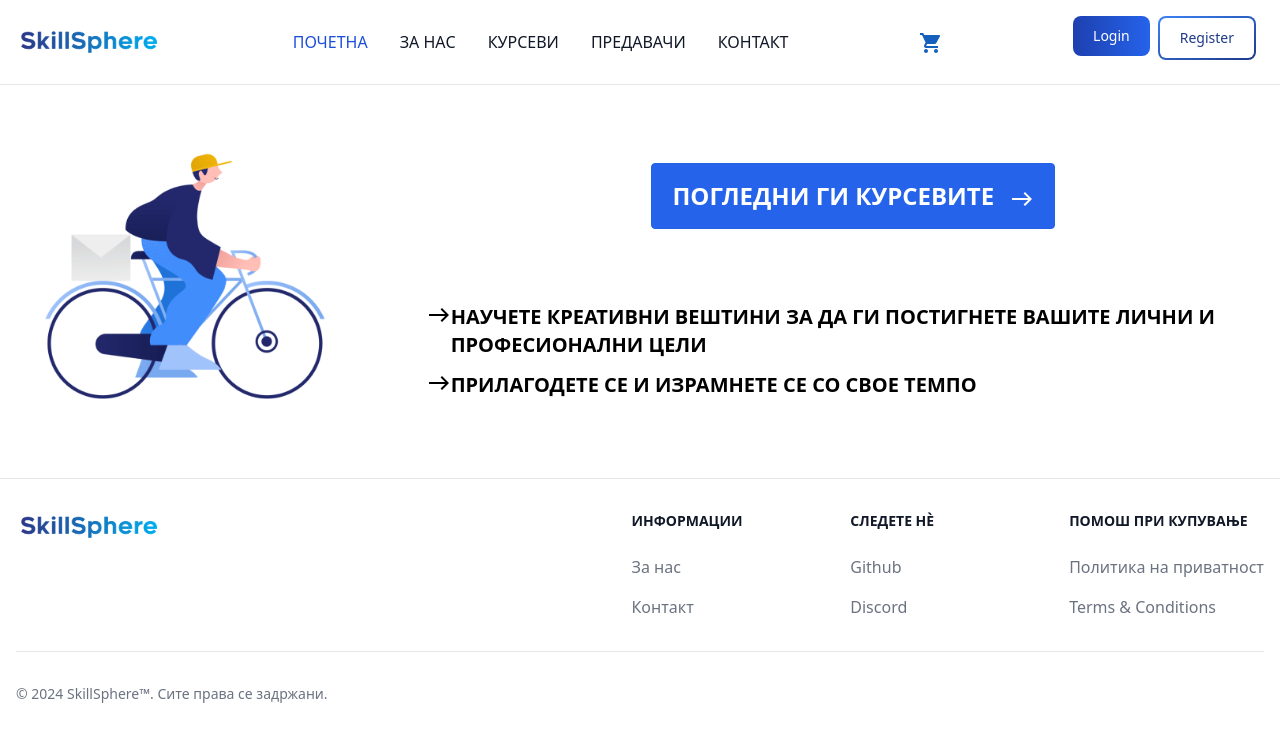
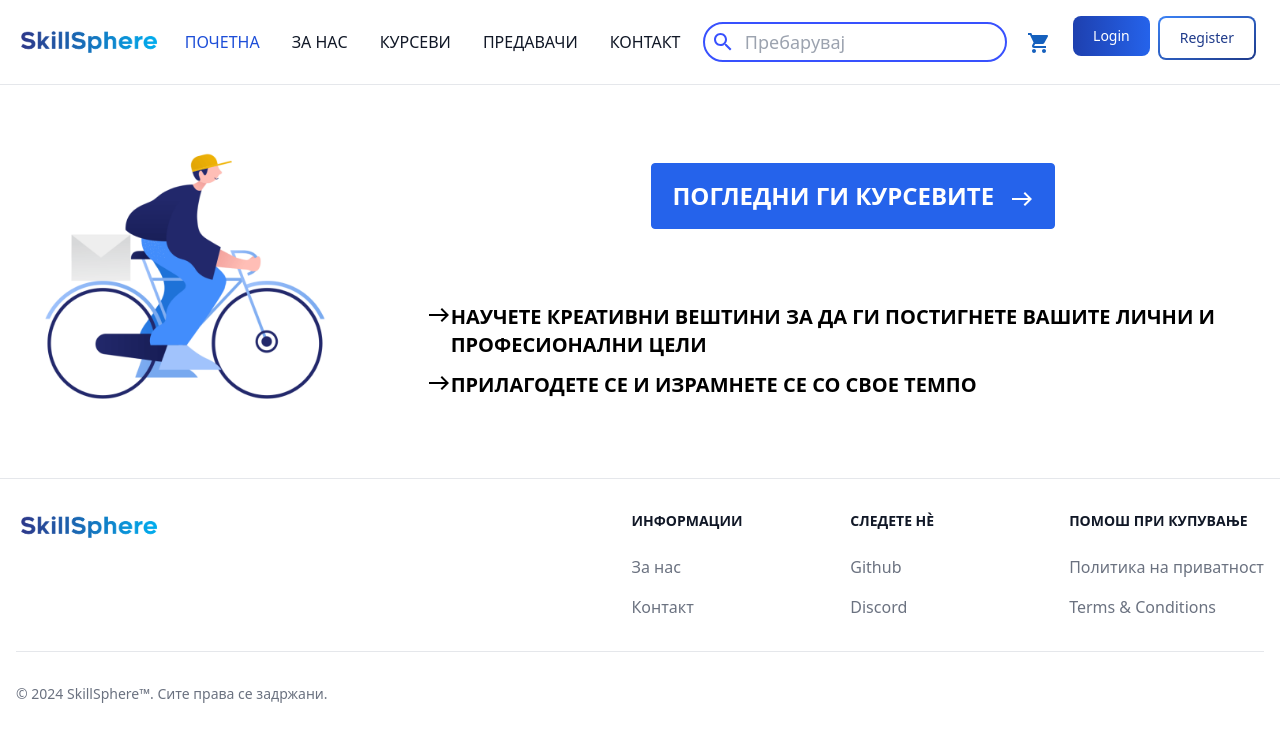
Before and after one commit to Team-27-CoursesApp/frontend, a React (Vite) app in the folder coursesApp/: page / in a window 1280 px wide. Shown: the top 742 px of the page. Built offline with nearby package versions, Linux system fonts and the light colour scheme.

Commit message:
T2C-57: integrate search component into header

```diff
--- a/coursesApp/src/Components/Header/Header.jsx
+++ b/coursesApp/src/Components/Header/Header.jsx
@@ -1,6 +1,7 @@
 import { Link } from 'react-router-dom';
 import color_logo_no_background from '../../assets/LogoInfo/Logo Files/For Web/png/color_logo_no_background.png';
 import ShoppingCartIcon from '@mui/icons-material/ShoppingCart';
+import Search from "../Search/Search";
 
 const Header = () => {
     return (
@@ -10,11 +11,13 @@
                     <a href="/" className="flex items-center space-x-3 ">
                         <img src={color_logo_no_background} className="h-8" alt="SkillSphere logo" />
                     </a>
-                    <div className="flex md:order-2 space-x-3 md:space-x-0 rtl:space-x-reverse">
-                        <Link to="/shoppingcart">
-                            <ShoppingCartIcon href="/" sx={{ color: "#1560BD" }} />
+                    <div className="flex md:order-2 space-x-3 md:space-x-0 rtl:space-x-reverse items-center">
+                        <Search />
+                        <Link to="/shoppingcart" className='pl-5'>
+                                <ShoppingCartIcon href="/" sx={{ color: "#1560BD" }} />
                         </Link>
                     </div>
+
                     <div className="flex md:order-2 space-x-3 md:space-x-0 rtl:space-x-reverse">
                         <Link to="/login">
                             <button
```
